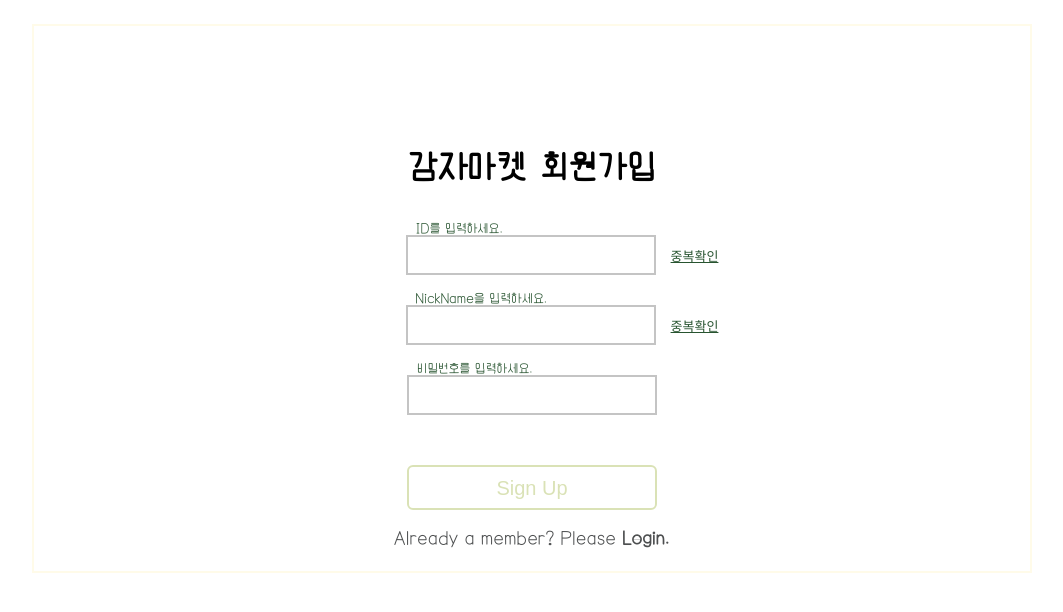
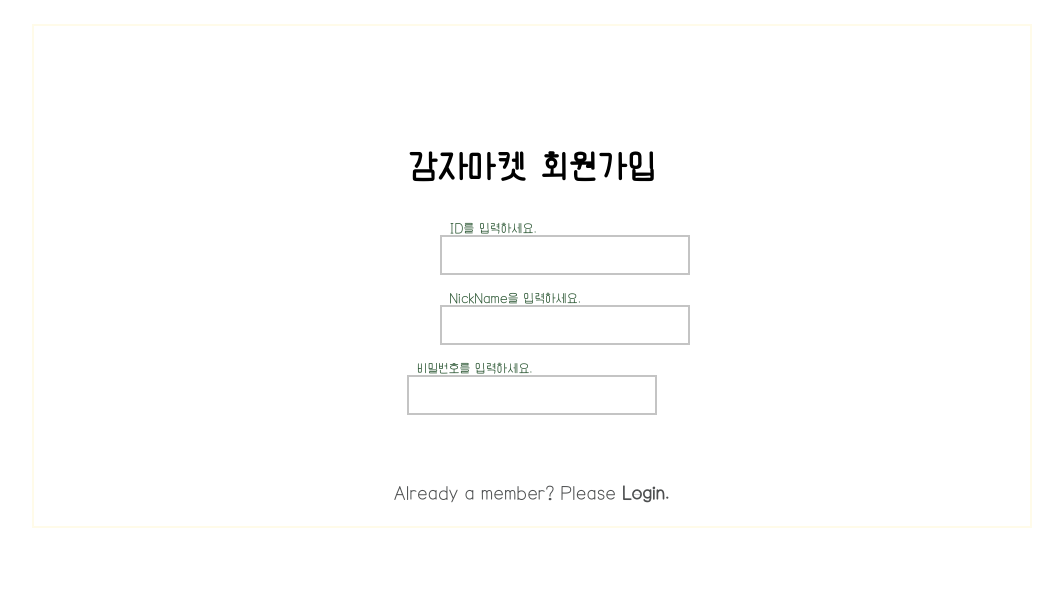
Before and after one commit to potato-market-front/potato-market-front, a React (Create React App) app: page /signup in a window 1280 px wide. Shown: the top 612 px of the page, without its empty margins (108-1171 px from the left). Built offline with nearby package versions, Linux system fonts and the light colour scheme.

Commit message:
오류 주석처리

```diff
--- a/src/components/features/login/Signup.jsx
+++ b/src/components/features/login/Signup.jsx
@@ -1,60 +1,61 @@
-import React, { useState } from "react";
-import styled from "styled-components";
-import { Link, useNavigate } from "react-router-dom";
-import Input from "../../common/Input";
-import Button from "../../common/Button";
-import {
-  idDupCheck,
-  nickDupCheck,
-  postSignup,
-} from "../../../redux/modules/login";
-import TextButton from "../../common/TextButton";
+import React, { useState } from 'react';
+import styled from 'styled-components';
+import { Link, useNavigate } from 'react-router-dom';
+import Input from '../../common/Input';
+import Button from '../../common/Button';
+// import {
+//   idDupCheck,
+//   nickDupCheck,
+//   postSignup,
+// } from '../../../redux/modules/Login';
+
+import TextButton from '../../common/TextButton';
 
 function SignUp() {
-  const [id, setId] = useState("");
-  const [nickname, setNickname] = useState("");
-  const [password, setPassword] = useState("");
+  const [id, setId] = useState('');
+  const [nickname, setNickname] = useState('');
+  const [password, setPassword] = useState('');
 
   const navigation = useNavigate();
 
-  const onSignUp = () => {
-    postSignup({
-      id,
-      nickname,
-      password,
-    }).then((res) => {
-      localStorage.setItem("id", res.headers.authorization);
-      navigation("/login");
-    });
-  };
+  // const onSignUp = () => {
+  //   postSignup({
+  //     id,
+  //     nickname,
+  //     password,
+  //   }).then((res) => {
+  //     localStorage.setItem('id', res.headers.authorization);
+  //     navigation('/login');
+  //   });
+  // };
 
-  const idDup = (id) => {
-    idDupCheck(id).then((res) => {
-      console.log("ID 중복:", res);
-      if (res === false) {
-        alert("사용 가능한 ID입니다.");
-        setId(res);
-      } else {
-        alert("이미 사용중인 ID입니다.");
-        setId(res);
-        id("");
-      }
-    });
-  };
+  // const idDup = (id) => {
+  //   idDupCheck(id).then((res) => {
+  //     console.log('ID 중복:', res);
+  //     if (res === false) {
+  //       alert('사용 가능한 ID입니다.');
+  //       setId(res);
+  //     } else {
+  //       alert('이미 사용중인 ID입니다.');
+  //       setId(res);
+  //       id('');
+  //     }
+  //   });
+  // };
 
-  const nickDup = (nickname) => {
-    nickDupCheck(nickname).then((res) => {
-      console.log("Nick 중복:", res);
-      if (res === false) {
-        alert("사용 가능한 Nickname입니다.");
-        setNickname(res);
-      } else {
-        alert("이미 사용중인 Nickname입니다.");
-        setNickname(res);
-        nickname("");
-      }
-    });
-  };
+  // const nickDup = (nickname) => {
+  //   nickDupCheck(nickname).then((res) => {
+  //     console.log('Nick 중복:', res);
+  //     if (res === false) {
+  //       alert('사용 가능한 Nickname입니다.');
+  //       setNickname(res);
+  //     } else {
+  //       alert('이미 사용중인 Nickname입니다.');
+  //       setNickname(res);
+  //       nickname('');
+  //     }
+  //   });
+  // };
 
   return (
     <StTopContainer>
@@ -65,47 +66,47 @@ function SignUp() {
             onChange={(event) => {
               setId(event.target.value);
             }}
-            type="text"
-            name="id"
-            label="ID를 입력하세요."
-            width={"250px"}
+            type='text'
+            name='id'
+            label='ID를 입력하세요.'
+            width={'250px'}
           ></Input>
-          <TextButton onClick={idDup}>중복확인</TextButton>
+          {/* <TextButton onClick={idDup}>중복확인</TextButton> */}
         </StInputnButton>
         <StInputnButton>
           <Input
             onChange={(event) => {
               setNickname(event.target.value);
             }}
-            type="text"
-            name="nick"
-            label="NickName을 입력하세요."
-            width={"250px"}
+            type='text'
+            name='nick'
+            label='NickName을 입력하세요.'
+            width={'250px'}
           ></Input>
-          <TextButton onClick={nickDup}>중복확인</TextButton>
+          {/* <TextButton onClick={nickDup}>중복확인</TextButton> */}
         </StInputnButton>
         <div>
           <Input
             onChange={(event) => {
               setPassword(event.target.value);
             }}
-            type="password"
-            name="password"
-            label="비밀번호를 입력하세요."
-            width={"250px"}
+            type='password'
+            name='password'
+            label='비밀번호를 입력하세요.'
+            width={'250px'}
           ></Input>
         </div>
       </StInputGroup>
       <StButtonGroup>
         <div>
-          <Button width={"250px"} onClick={onSignUp}>
+          {/* <Button width={'250px'} onClick={onSignUp}>
             Sign Up
-          </Button>
+          </Button> */}
         </div>
         <StLink>
-          <Link to="/login">
-            Already a member? Please{" "}
-            <span style={{ fontWeight: "bold" }}>Login.</span>
+          <Link to='/login'>
+            Already a member? Please{' '}
+            <span style={{ fontWeight: 'bold' }}>Login.</span>
           </Link>
         </StLink>
       </StButtonGroup>
--- a/src/redux/config/configStore.js
+++ b/src/redux/config/configStore.js
@@ -1,5 +1,5 @@
-import { configureStore } from "@reduxjs/toolkit";
-import replyList from "../modules/replySlice";
+import { configureStore } from '@reduxjs/toolkit';
+import replyList from '../modules/ReplySlice';
 
 const store = configureStore({
   reducer: { replyList },
```
Also changed, not shown: src/components/features/detail/CreateReply.jsx (+10 -10 lines), src/components/features/detail/ReplyList.jsx (+27 -27 lines), src/index.js (+9 -9 lines).
